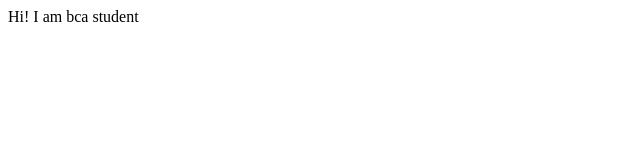
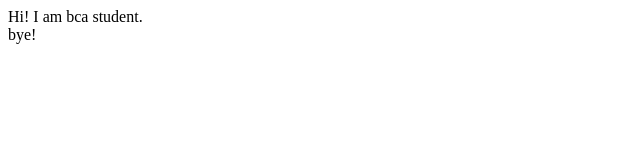
Before and after one commit to Tanya-Maheshwari/HelloWorld, a plain HTML site: page index.html in a window 1280 px wide. Shown: the full height of the page, 0-640 px from the left. Drawn offline with Linux system fonts and the light colour scheme.

Commit message:
update
docs: add document

```diff
--- a/index.html
+++ b/index.html
@@ -7,6 +7,7 @@
     <title>Document</title>
 </head>
 <body>
-    Hi! I am bca student
+    Hi! I am bca student.<br>
+    bye!
 </body>
 </html>
```
